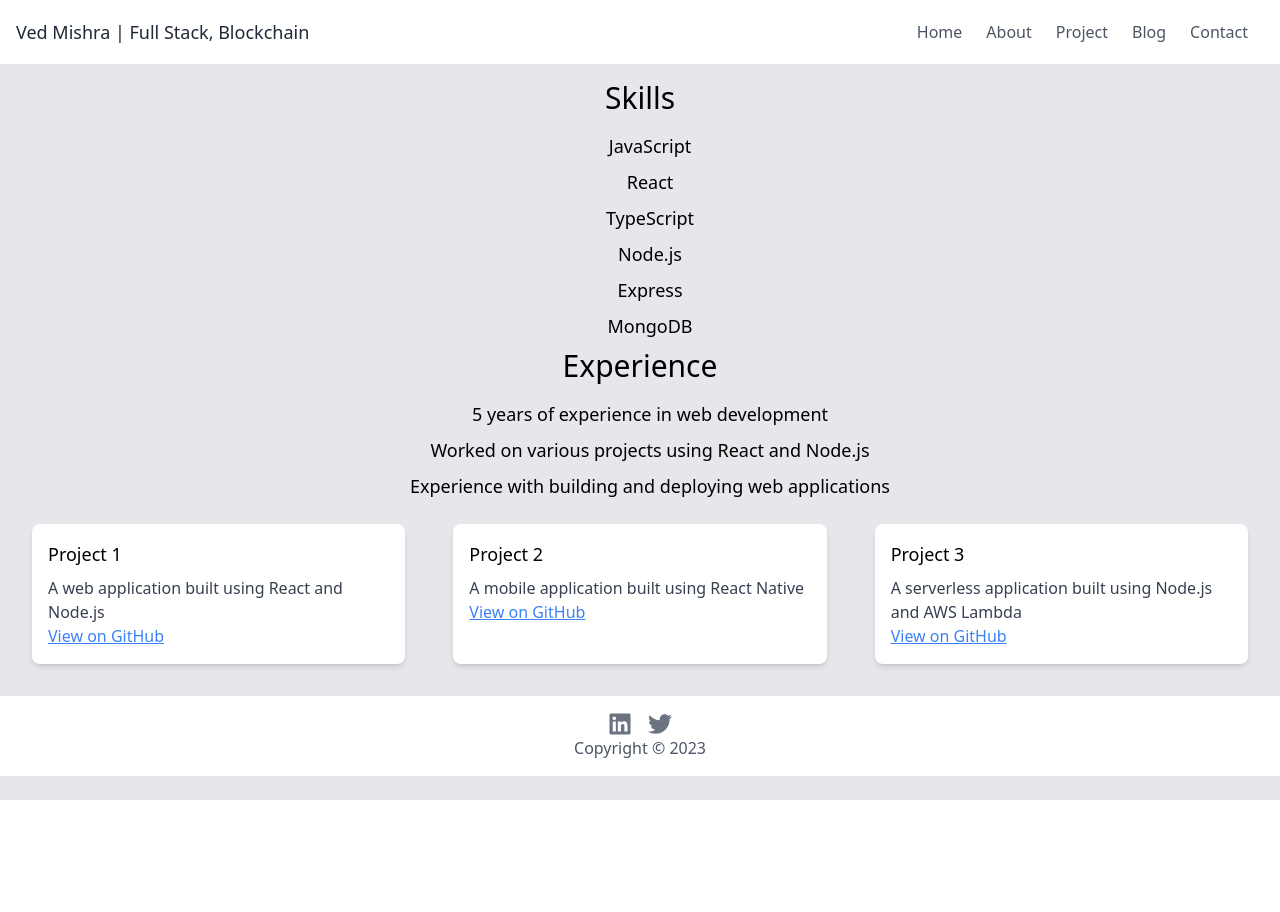
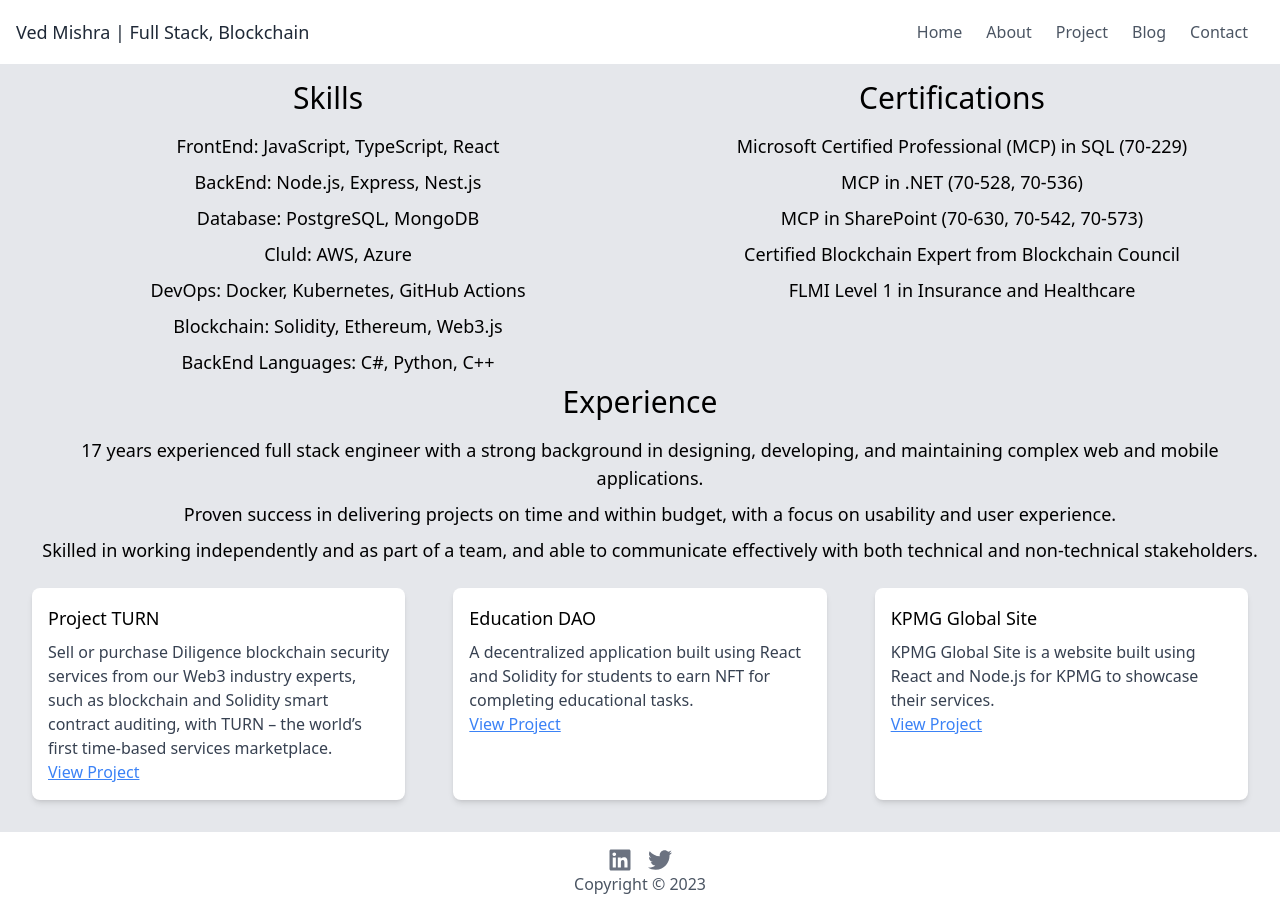
Before and after one commit to markved/sunft, a Next.js app: page / in a window 1280 px wide. Before the commit the page ends 800 px from the top, so only its background shows below. Built offline with nearby package versions, Linux system fonts and the light colour scheme.

Commit message:
updated with actual content

```diff
--- a/_data/data.json
+++ b/_data/data.json
@@ -1,37 +1,45 @@
 {
   "skills": [
-    "JavaScript",
-    "React",
-    "TypeScript",
-    "Node.js",
-    "Express",
-    "MongoDB"
+    "FrontEnd: JavaScript, TypeScript, React",
+    "BackEnd: Node.js, Express, Nest.js",
+    "Database: PostgreSQL, MongoDB",
+    "Cluld: AWS, Azure",
+    "DevOps: Docker, Kubernetes, GitHub Actions",
+   "Blockchain: Solidity, Ethereum, Web3.js",
+   "BackEnd Languages: C#, Python, C++"
+  ],
+  "certifications": [
+    "Microsoft Certified Professional (MCP) in SQL (70-229)",
+    "MCP in .NET (70-528, 70-536)",
+    "MCP in SharePoint (70-630, 70-542, 70-573)",
+    "Certified Blockchain Expert from Blockchain Council",
+    "FLMI Level 1 in Insurance and Healthcare"
   ],
   "experience": [
-    "5 years of experience in web development",
-    "Worked on various projects using React and Node.js",
-    "Experience with building and deploying web applications"
+    "17 years experienced full stack engineer with a strong background in designing, developing, and maintaining complex web and mobile applications.",
+    "Proven success in delivering projects on time and within budget, with a focus on usability and user experience.",
+    "Skilled in working independently and as part of a team, and able to communicate effectively with both technical and non-technical stakeholders."
   ],
   "projects": [
     {
-      "title": "Project 1",
-      "description": "A web application built using React and Node.js",
-      "link": "https://github.com/username/project1"
+      "title": "Project TURN",
+      "description": "Sell or purchase Diligence blockchain security services from our Web3 industry experts, such as blockchain and Solidity smart contract auditing, with TURN – the world’s first time-based services marketplace.",
+      "link": "https://turnplatform.bid/"
     },
     {
-      "title": "Project 2",
-      "description": "A mobile application built using React Native",
-      "link": "https://github.com/username/project2"
+      "title": "Education DAO",
+      "description": "A decentralized application built using React and Solidity for students to earn NFT for completing educational tasks.",
+      "link": "https://github.com/ConsenSys-Academy/education-dao"
     },
     {
-      "title": "Project 3",
-      "description": "A serverless application built using Node.js and AWS Lambda",
-      "link": "https://github.com/username/project3"
+      "title": "KPMG Global Site",
+      "description": "KPMG Global Site is a website built using React and Node.js for KPMG to showcase their services.",
+      "link": "https://www.kpmg.us/"
     }
   ],
   "education": [
-    "Bachelor's degree in Computer Science from XYZ University",
-    "Master's degree in Software Engineering from ABC University"
+    "Bachelor's degree in Electronics and Communication",
+    "Master's degree in Information Technology"
   ],
   "contact": {
     "email": "your_email@example.com",
--- a/components/project-card.tsx
+++ b/components/project-card.tsx
@@ -14,7 +14,7 @@ const ProjectCard: React.FC<Props> = ({ project }) => {
       <h2 className="text-lg font-medium mb-2">{project.title}</h2>
       <p className="text-gray-700">{project.description}</p>
       <a href={project.link} className="text-blue-500 underline">
-        View on GitHub
+        View Project
       </a>
     </div>
   );
--- a/components/social-share.tsx
+++ b/components/social-share.tsx
@@ -20,7 +20,7 @@ const SocialShare = ({title}:Props) => {
       <LinkedinIcon size={32} round />
       </LinkedinShareButton>
 
-      <FacebookShareButton url={document.location.href} quote={title}>
+      <FacebookShareButton url={document.location.origin}>
       <FacebookIcon size={32} round />
       </FacebookShareButton>
 
--- a/pages/index.tsx
+++ b/pages/index.tsx
@@ -6,6 +6,7 @@ import SEO from "../components/seo";
 
 interface Portfolio {
   skills: string[];
+  certifications: string[];
   experience: string[];
   projects: { title: string; description: string; link: string }[];
   education: string[];
@@ -13,7 +14,7 @@ interface Portfolio {
 }
 
 // the Index component is being used to render the data fetched from the data.json file.
-const Index = ({ skills, experience, projects, education, contact }: Portfolio) => {
+const Index = ({ skills, experience, certifications, projects, education, contact }: Portfolio) => {
   return (
     <>
       <SEO
@@ -23,7 +24,11 @@ const Index = ({ skills, experience, projects, education, contact }: Portfolio)
       />
       <Layout title="Home Page">
         <div>
+
+
           <div className="text-center">
+          <div className="grid grid-cols-2">
+            <div className="col-span-1">
             <h1 className="text-3xl font-medium mb-4">Skills</h1>
             <ul className="list-none pl-5">
               {skills.map((skill) => (
@@ -32,6 +37,20 @@ const Index = ({ skills, experience, projects, education, contact }: Portfolio)
                 </li>
               ))}
             </ul>
+            </div>
+            <div className="col-span-1">
+            <h1 className="text-3xl font-medium mb-4">Certifications</h1>
+            <ul className="list-none pl-5">
+              {certifications.map((certification) => (
+                <li key={certification} className="mb-2 text-lg">
+                  {certification}
+                </li>
+              ))}
+            </ul>
+            </div>
+          </div>
+
+
             <h1 className="text-3xl font-medium mb-4">Experience</h1>
             <ul className="list-none pl-5">
               {experience.map((exp) => (
@@ -56,6 +75,7 @@ export const getStaticProps: GetStaticProps<Portfolio> = async () => {
   return {
     props: {
       skills: data.skills,
+      certifications: data.certifications,
       experience: data.experience,
       projects: data.projects,
       education: data.education,
```
